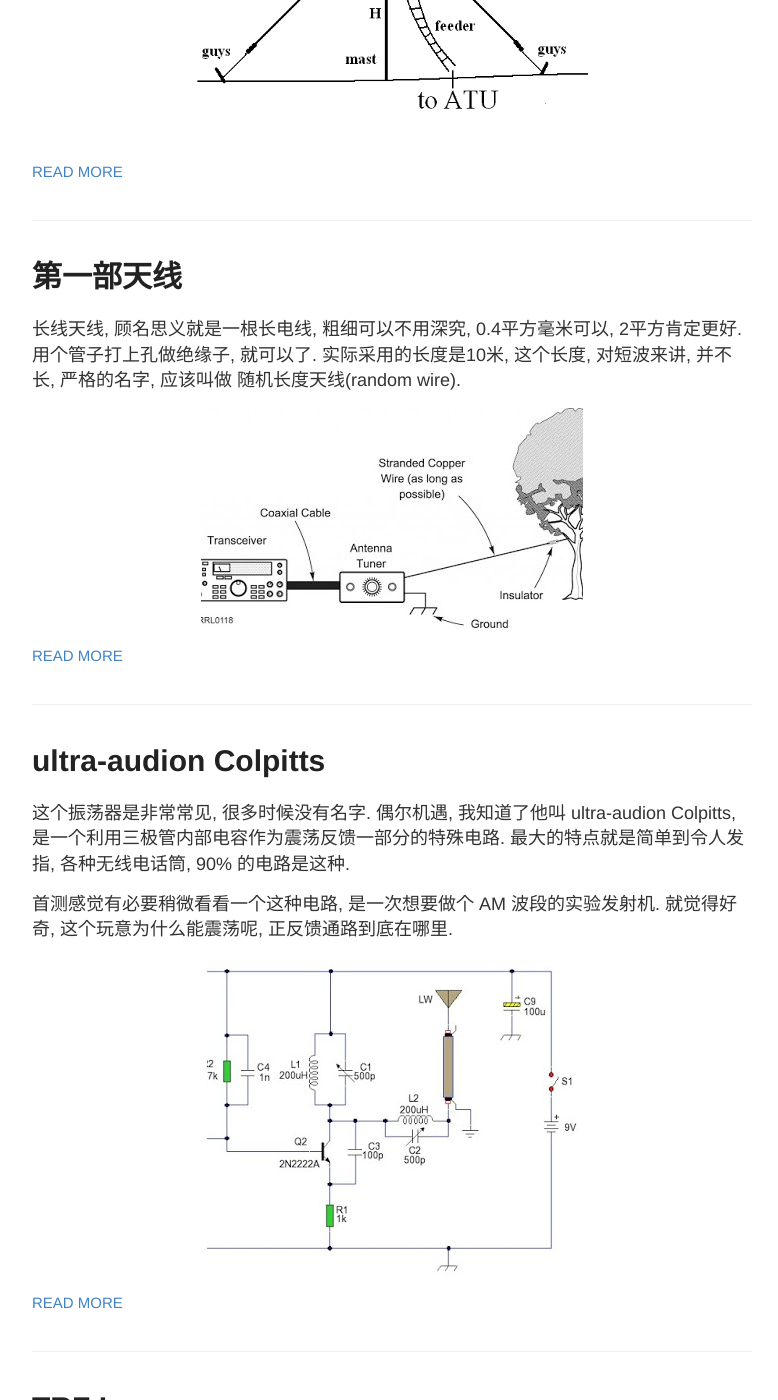
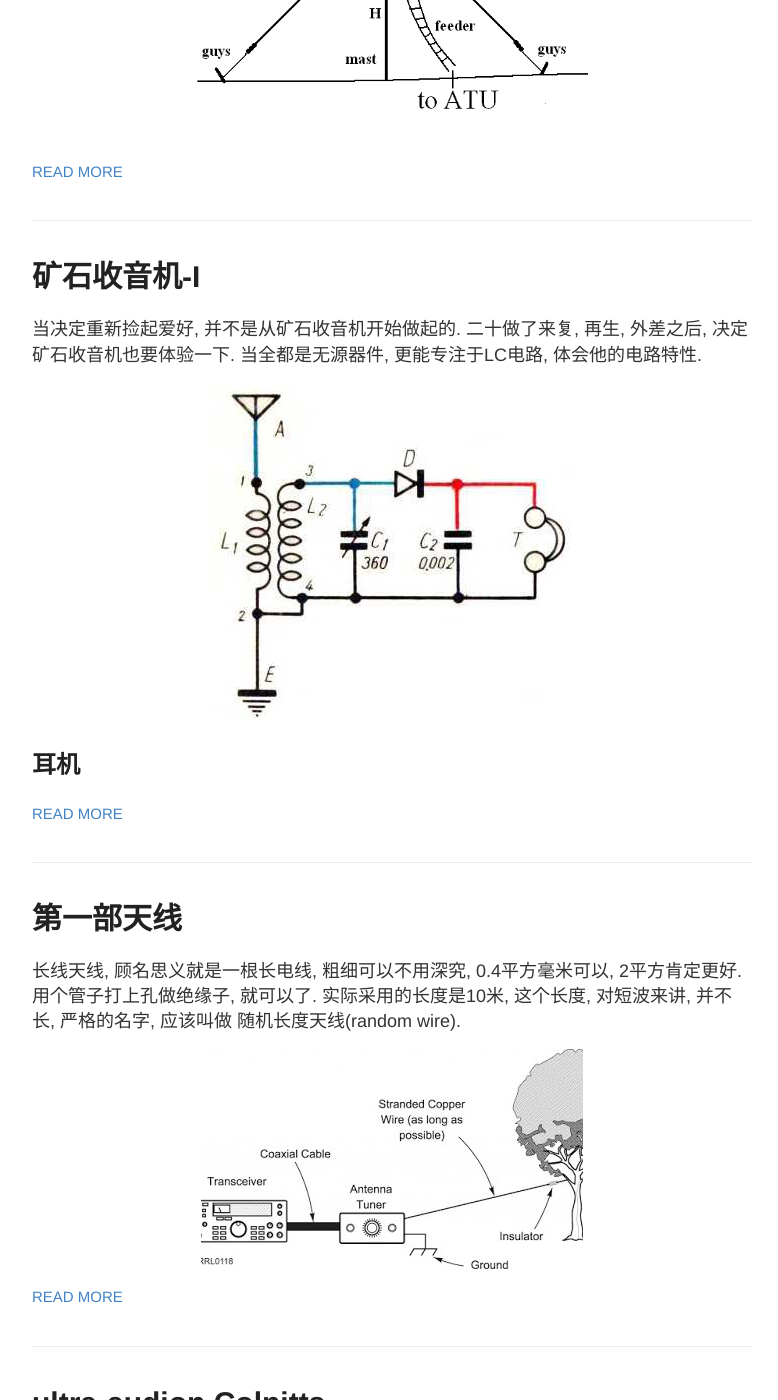
Before and after one commit to bh1rbg/bh1rbg.github.io, a Jekyll site: the page built from index.html, in a window 1280 px wide and 1400 px high, scrolled down 1150 px. Shown: the whole window, without its empty margins (248-1026 px from the left). Built offline with Jekyll 4.4.1, drawn with Linux system fonts in a browser that asks for light colours.

Commit message:
crystal-i pics ready

```diff
--- a/_posts/2012-5-21-ultra-audion-oscillator.md
+++ b/_posts/2012-5-21-ultra-audion-oscillator.md
@@ -17,21 +17,34 @@
 
 ## 各种无线电话筒
 
+随便摘了两个, 全是这种电路. 这个振荡器的名字是很奇怪的, ultra-audion Colpitts, 直译叫 超音考毕兹 振荡器, 感觉都不像是一个名字, 而是描述. 并且 ultra-audion 这个词, 貌似很多情况下都是指再生, Regenerative.
+
 | :---: | :---:|
 |![]({{site.baseurl}}/images/ultra-audion-bug1.jpg)|![]({{site.baseurl}}/images/ultra-audion-bug2.jpg)|
 
+
 ## 震荡原理
+
+<img src="{{site.baseurl}}/images/ultra-audion-simple-sch.jpg" class="center" />
+
+这个电路, 和上面各种话筒所用的振荡器是完全一样的. 之所以说他是 考毕兹 的一种, 它是利用了三极管的内部结电容 - Cbe. 通过Cbe到基极, 而基极是接地的.
+
+这种电路还有下面的形式. 三极管的三个结电容作为谐振电路的谐振电容, 这肯定是不要稳定性了, 只要震荡就好了.
 
 <img src="{{site.baseurl}}/images/ultra-audion-sch.jpg" class="center" />
 
 
-<img src="{{site.baseurl}}/images/ultra-audion-simple-sch.jpg" class="center" />
-
 
 ## 能有多简单
+
+这种利用结电容的极端例子, 就是下面这个流行在各大论坛的无线电话筒. 实际情况是, 这种电路, 既有可能难以起振, 更别提多么稳定了. 它就是简洁美的极致例子.
 
 <img src="{{site.baseurl}}/images/ultra-audion-tinny.jpg" class="center" />
 
 ## 搞定不起振
 
+如果所用的三极管结电容很低, 而目标震荡频率不高, 就极有可能不能起振. 这种情况下换个Ft低的三极管, 有可能反而可以工作.
+
 <img src="{{site.baseurl}}/images/ultra-audion-fix.jpg" class="center" />
+
+实在不行, 就放弃这种简洁, 转投真正的 Colpitts 电路吧, 只需要多接一个电容而已(图中39pF的电容).
--- /dev/null
+++ b/_posts/2016-7-01-crystal-1.md
@@ -0,0 +1,54 @@
+---
+layout: post
+title: "矿石收音机-I"
+excerpt_separator: <!--more-->
+---
+
+当决定重新捡起爱好, 并不是从矿石收音机开始做起的. 二十做了来复, 再生, 外差之后, 决定矿石收音机也要体验一下. 当全都是无源器件, 更能专注于LC电路, 体会他的电路特性.
+
+<img src="{{site.baseurl}}/images/crystal-1-sch.jpg" class="center">
+
+## 耳机
+<!--more-->
+
+|<img src="{{site.baseurl}}/images/phone-sd-380.jpg"/>|<img src="{{site.baseurl}}/images/phone-sc2-300.jpg"/>|
+
+|<img src="{{site.baseurl}}/images/phone-shh-1.jpg"/>|<img src="{{site.baseurl}}/images/phone-sh-090b.jpg"/>|
+
+
+<img src="{{site.baseurl}}/images/phone-DYNALEC.jpg" class="center" width="500px" >
+
+
+## 先做一个再说
+<img src="{{site.baseurl}}/images/crystal-1-tap-audio.jpg" class="center"  >
+
+<img src="{{site.baseurl}}/images/crystal-1-makeonefirst.jpg" class="center" width="500px" >
+
+## 音频阻抗切换
+
+<img src="{{site.baseurl}}/images/kpb-02-audio-trans.jpg" class="center"  >
+
+<img src="{{site.baseurl}}/images/audio-match-box.jpg" class="center" width="500px" >
+
+## 各种实验
+
+
+
+<img src="{{site.baseurl}}/images/crystal-1-ant-match.jpg" class="center"  >
+
+<img src="{{site.baseurl}}/images/crystal-1-ant-cap-match.jpg" class="center"  >
+
+<img src="{{site.baseurl}}/images/crystal-1-final-sch.jpg" class="center"  >
+
+
+## 地线
+
+<img src="{{site.baseurl}}/images/crystal-1-ground.jpg" class="center"  >
+
+## 换倒V天线
+
+<img src="{{site.baseurl}}/images/invertedv.gif" class="center"  width="450px"/>
+
+| ![]({{ site.baseurl }}/images/intvertv-isolator.jpg){:width="400px"}| | ![]({{ site.baseurl }}/images/invertv-tree.jpg){:width="400px"}|
+
+## 中波? 短波?
--- a/radio.md
+++ b/radio.md
@@ -10,3 +10,9 @@
 * <a href="{{ site.baseurl }}/trf-i-origin-receiver/"> TRF-I 直放收音机第一波 </a>
 
 <img src="{{site.baseurl}}/images/trf-i-hb-pcb.jpg" class="center" />
+
+
+
+* <a href="{{ site.baseurl }}/crystal-1/"> 矿石收音机 第一波 </a>
+
+<img src="{{site.baseurl}}/images/crystal-1-sch.jpg" class="center">
```
Also changed, not shown: images/audio-match-box.jpg (added), images/crystal-1-ant-cap-match.jpg (added), images/crystal-1-ant-match.jpg (added), images/crystal-1-final-sch.jpg (added), images/crystal-1-ground.jpg (added), images/crystal-1-makeonefirst.jpg (added), images/crystal-1-sch.jpg (added), images/crystal-1-tap-audio.jpg (added), images/kpb-02-audio-trans.jpg (added), images/phone-DYNALEC.jpg (added), images/phone-sc2-300.jpg (added), images/phone-sd-380.jpg (added), images/phone-sh-090b.jpg (added), images/phone-shh-1.jpg (added).
